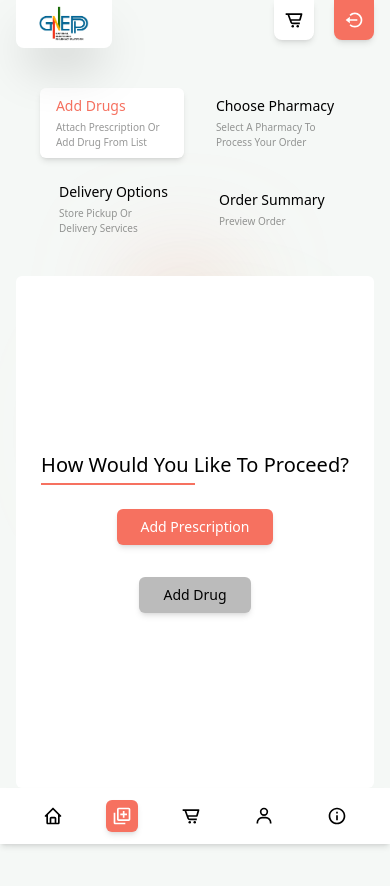
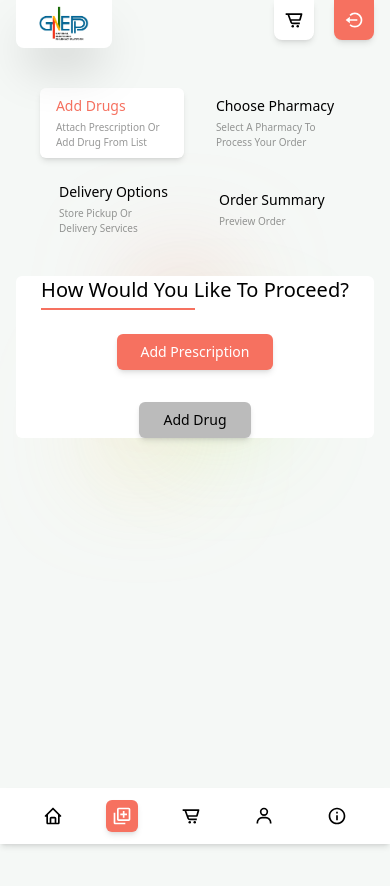
Before and after one commit to omarbagna/neppPortalUI, a React (Create React App) app: page /add-new in a window 390 px wide. Shown: the top 886 px of the page. After the commit the page ends 844 px from the top, so only its background shows below. Built offline with nearby package versions, Linux system fonts and the light colour scheme.

Commit message:
more info page bugging fixed final

```diff
--- a/src/components/LayoutComponents/MainContent.jsx
+++ b/src/components/LayoutComponents/MainContent.jsx
@@ -6,7 +6,7 @@ import Cart from './Cart';
 
 const MainContent = () => {
 	return (
-		<div className="w-screen h-screen mt-4 mb-14 sm:mb-20 lg:ml-36 lg:my-0 p-4 sm:p-8 lg:px-10 overflow-y-scroll">
+		<div className="w-screen h-full lg:h-screen mt-4 mb-14 sm:mb-20 lg:ml-36 lg:my-0 p-4 sm:p-8 lg:px-10 flex flex-col justify-start overflow-y-scroll">
 			<div className="fixed z-50 top-0 right-4 lg:top-0 lg:right-14 flex  lg:flex-row justify-end items-center gap-5">
 				<Cart />
 				<LogoutBtn />
```
